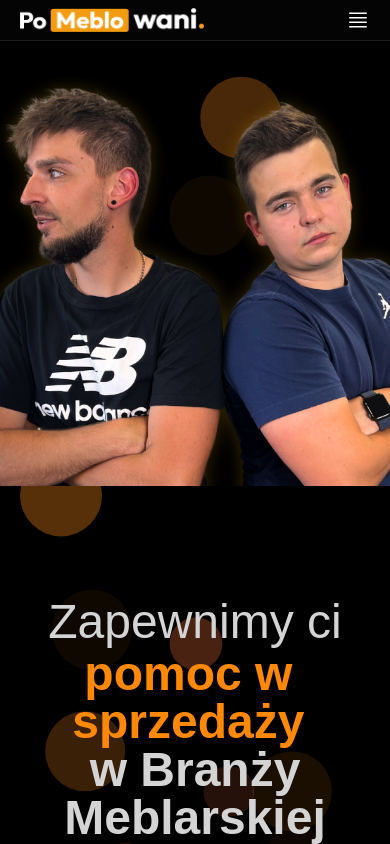
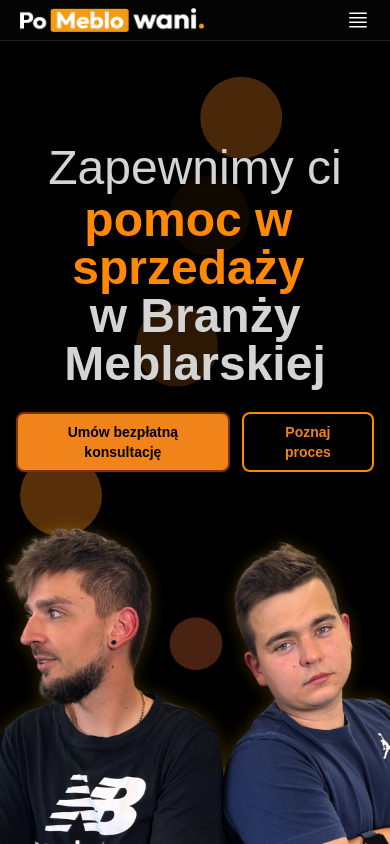
Before and after one commit to sekuls/PoMeblowani---Marketing-Agency-Landing-Page, a React (Vite) app in the folder portfolio/: page / in a window 390 px wide. Shown: the top 844 px of the page. Built offline with nearby package versions, Linux system fonts and the light colour scheme; a web font is replaced by a local one.

Commit message:
last fix

```diff
--- a/portfolio/src/sections/ParallaxScrolling.jsx
+++ b/portfolio/src/sections/ParallaxScrolling.jsx
@@ -27,11 +27,11 @@
     <section className="relative min-h-screen overflow-hidden" id="home">
       <div className="relative z-20 flex min-h-screen w-full flex-col justify-between px-4 pb-6 pt-16 sm:px-6 md:px-10 md:pb-8 md:pt-24">
         <div className="flex flex-1 flex-col gap-8 md:grid md:grid-cols-[minmax(0,520px)_minmax(0,1fr)] md:items-center md:gap-10">
-          <div className="order-2 w-full md:order-1 md:max-w-[520px]  md:justify-self-start md:-translate-y-40">
+          <div className=" w-full md:max-w-[520px]  md:justify-self-start md:-translate-y-40">
             {showText && <ParallaxText />}
           </div>
 
-          <div className=" order-1 relative mx-auto flex w-[80%] items-center justify-center md:justify-center md:translate-y-20">
+          <div className=" relative mx-auto flex w-[80%] items-center justify-center md:justify-center md:translate-y-20">
             <motion.img
               src="/assets/team1.png"
               alt="Zespół"
```
